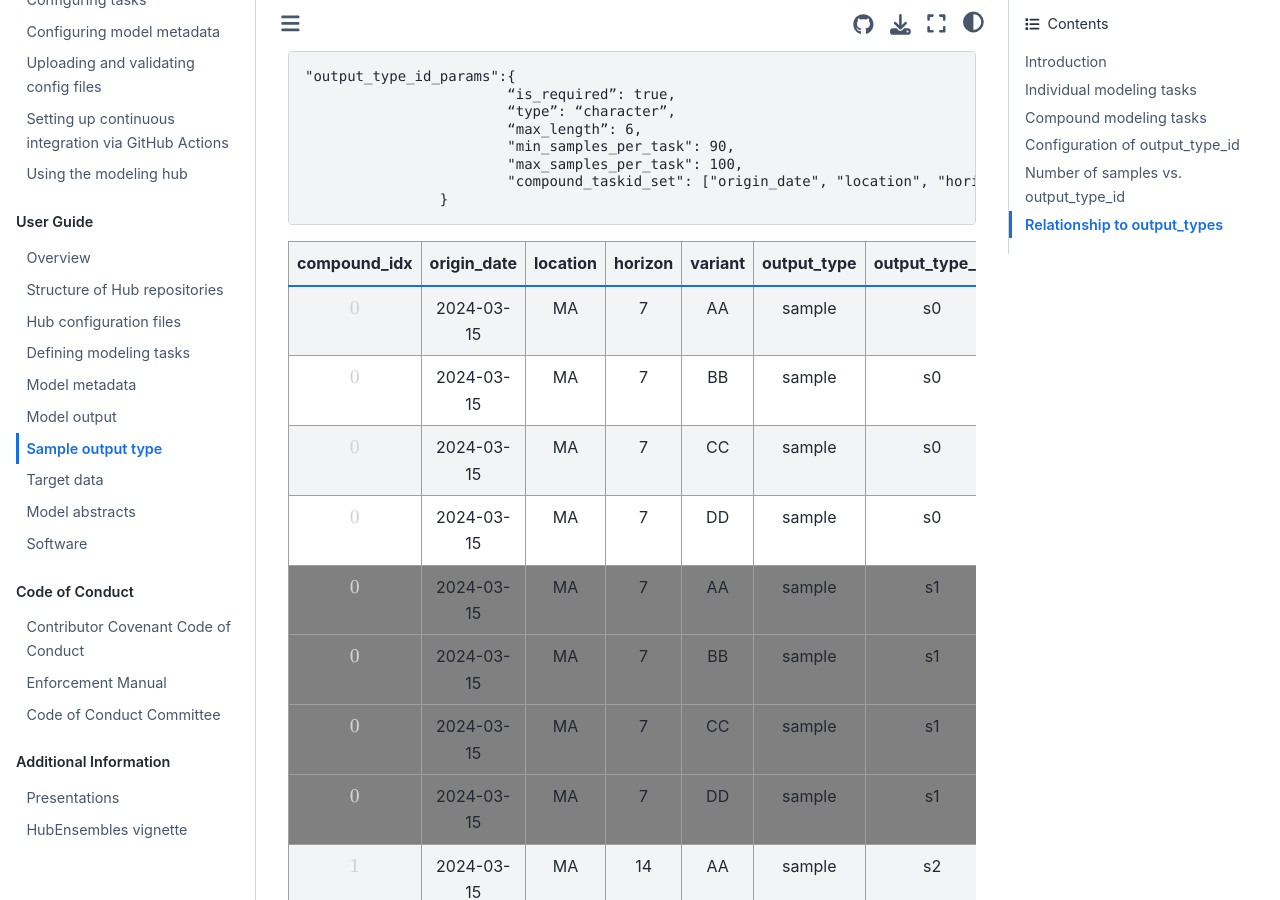
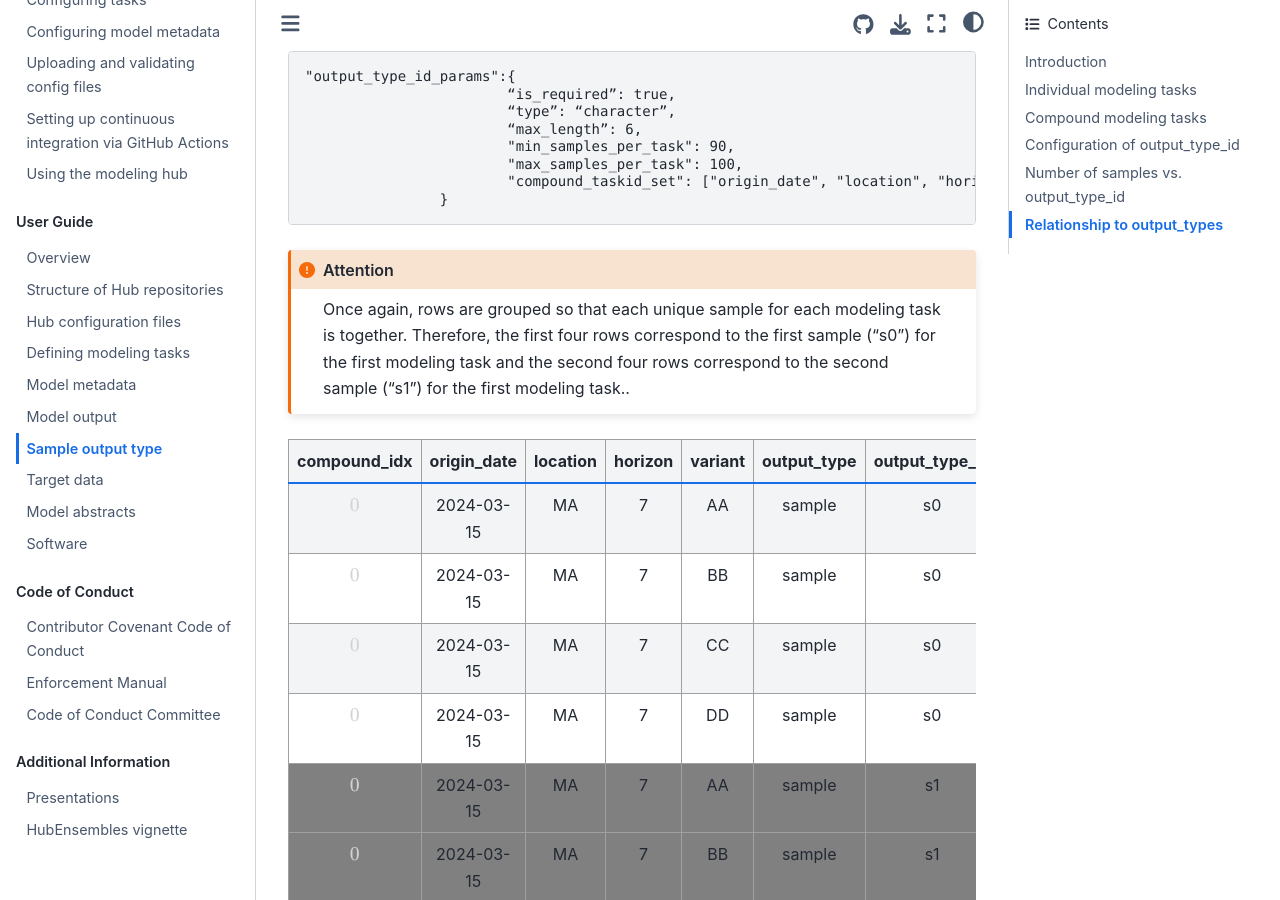
Before and after one commit to hubverse-org/hubDocs, a Sphinx documentation site: the page built from docs/source/user-guide/sample-output-type.md, in a window 1280 px wide and 900 px high, scrolled down 5357 px. Built offline with Sphinx 7.4.7 and the Sphinx Book theme 1.1.4, drawn with Linux system fonts in a browser that asks for light colours.

Commit message:
Update sample-output-type.md
changed format for lists

````diff
--- a/docs/source/user-guide/sample-output-type.md
+++ b/docs/source/user-guide/sample-output-type.md
@@ -133,6 +133,10 @@
 		}
 ```
 
+```{attention}
+Once again, rows are grouped so that each unique sample for each modeling task is together. Therefore, the first four rows correspond to the first sample ("s0") for the first modeling task and the second four rows correspond to the second sample ("s1") for the first modeling task..
+```
+
 <div class="heatMap2">
 
 |compound_idx| origin_date |location | horizon | variant | output_type| output_type_id | value |
@@ -163,7 +167,7 @@
 			“is_required”: true,
 			“type”: “character”,
 			“max_length”: 6,
-"min_samples_per_task": 90,
+                        "min_samples_per_task": 90,
 			"max_samples_per_task": 100,
 			"compound_taskid_set": ["origin_date", "location"]
                }
@@ -199,7 +203,7 @@
 			“is_required”: true,
 			“type”: “character”,
 			“max_length”: 6,
-"min_samples_per_task": 90,
+                        "min_samples_per_task": 90,
 			"max_samples_per_task": 100,
 			"compound_taskid_set": ["origin_date", "location", "variant"]
 		}
@@ -280,10 +284,10 @@
 </table>
 
 In general, a submission will pass validation if the task-id variables that define a compound modeling task (as implied by the sample ID values present in the output_type_id column) are also present in the “compound_taskid_set”. To talk through the example of [“origin_date”, “horizon”, “location”]:
-<li>Both Submissions B and C would pass validation since when the data are grouped by the “compound_taskid_set” variables you can always find a group of rows that have the same output_type_id.</li>
-<li>Submissions A and D would fail validation since when the data are grouped by the “compound_taskid_set” variables, there would be no rows that share an output_type_id.</li>
-<li>A hub wants to ensure that samples describe compound modeling tasks corresponding to unique combinations of “origin_date”, “horizon” and “location”. It is acceptable if samples describe “coarser” compound modeling tasks such as units identified by a combination of “origin_date” and “location”. However, it is not acceptable if samples describe “finer” compound modeling tasks corresponding to combinations of “origin_date”, “horizon”, “location”, and “variant”. To achieve this, the hub specifies: <br>
-“compound_taskid_set” : [“origin_date”, “horizon”, “location”]</li>
+- Both Submissions B and C would pass validation since when the data are grouped by the “compound_taskid_set” variables you can always find a group of rows that have the same output_type_id.
+- Submissions A and D would fail validation since when the data are grouped by the “compound_taskid_set” variables, there would be no rows that share an output_type_id.
+- A hub wants to ensure that samples describe compound modeling tasks corresponding to unique combinations of “origin_date”, “horizon” and “location”. It is acceptable if samples describe “coarser” compound modeling tasks such as units identified by a combination of “origin_date” and “location”. However, it is not acceptable if samples describe “finer” compound modeling tasks corresponding to combinations of “origin_date”, “horizon”, “location”, and “variant”. To achieve this, the hub specifies: <br>
+“compound_taskid_set” : [“origin_date”, “horizon”, “location”]
 
 ## Number of samples vs. output_type_id
 The number of samples per individual modeling task in the above examples can always be determined by the number of times that each unique combination of task-id variables (i.e., each individual modeling task) appears in the submission. For Submissions A, B, C and D above, even though the number of unique values of output_type_id changes, all examples have two samples per individual modeling task since each task-id-set appears exactly twice in the provided data.
@@ -293,8 +297,8 @@
 
 At a later time, the hubverse may revisit a way to more generally define compound modeling tasks, as they can be used for different things. For example, compound modeling tasks defined for a compositional data target could
 
-<li>validation that all of the proportions in a set of “mean” output_types sum to 1.</li>
-<li>be used to evaluate the proportions in a set of “mean” output_types, since evaluating each modeling task independently would result in inappropriate duplication of scores for what should be viewed as a single multivariate outcome.</li>
+ - validation that all of the proportions in a set of “mean” output_types sum to 1.
+ - be used to evaluate the proportions in a set of “mean” output_types, since evaluating each modeling task independently would result in inappropriate duplication of scores for what should be viewed as a single multivariate outcome.
 
 <br>
 
````
